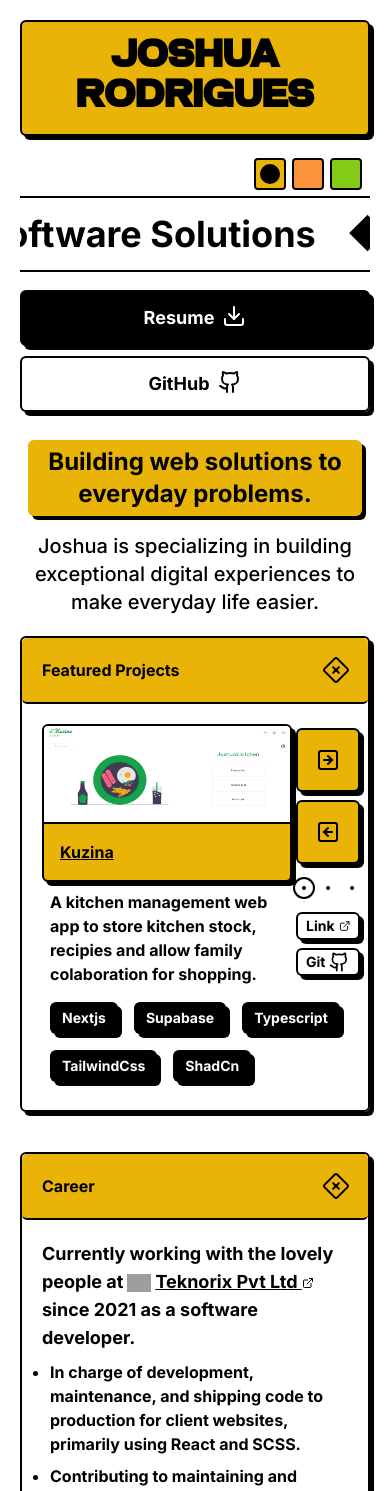
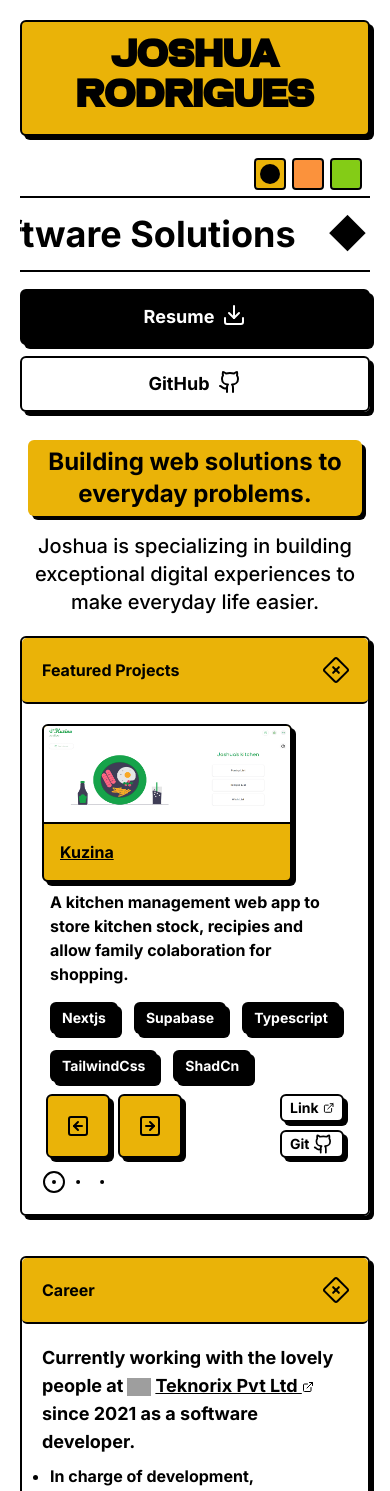
Before and after one commit to Joshuajrodrigues/dev-portfolio, a Next.js app: page / in a window 390 px wide. Shown: the top 1491 px of the page. Built offline with nearby package versions, Linux system fonts and the light colour scheme; grey boxes are pictures that could not be loaded.

Commit message:
responsive project cards

```diff
--- a/components/projectCard.tsx
+++ b/components/projectCard.tsx
@@ -4,19 +4,21 @@ import { useTheme } from "@/store/theme";
 import { Book } from "lucide-react";
 import Image from "next/image";
 import Link from "next/link";
+import { ReactNode } from "react";
 
 type Props = {
   imageUrl: string;
-  children: React.ReactNode;
-  link:string;
+  children?: React.ReactNode;
+  link: string;
   description: string;
+  text?: ReactNode;
 };
 
 export default function ProjectCard({
   imageUrl,
   link,
   description,
-  children,
+  text,
 }: Props) {
   const theme = useTheme((s) => s.theme);
   return (
@@ -24,14 +26,17 @@ export default function ProjectCard({
       <figure
         className={`w-[250px] overflow-hidden rounded-md border-2 border-black ${theme} font-bold shadow-[4px_4px_0px_0px_rgba(0,0,0,1)]`}
       >
-        <Image className="w-full h-24 " width={1000} height={1000} src={imageUrl} alt="project" />
-        <figcaption className="border-t-2 border-black p-4 flex justify-between items-center">
-          {children}{" "}
-          <small>
-            <u>
-              {/* <Link className="flex items-center justify-center" href={link}> Read more <Book className="inline ml-1" size={12} /></Link> */}
-            </u>
-          </small>
+        <Image
+          className="w-full h-24 "
+          width={1000}
+          height={1000}
+          src={imageUrl}
+          alt="project"
+        />
+        <figcaption className="border-t-2 border-black p-4 ">
+          <Link className=" underline" href={link}>
+            {text}
+          </Link>
         </figcaption>
       </figure>
       <p className="m-2">{description}</p>
--- a/components/projectLinks.tsx
+++ b/components/projectLinks.tsx
@@ -3,7 +3,7 @@ import React from "react";
 
 const ProjectLink = ({ visit, code }: { visit: string; code: string }) => {
   return (
-    <div className="flex flex-col items-center justify-center mt-2">
+    <div className="flex flex-col items-center justify-start sm:justify-center sm:mt-2">
       <a target="_blank" href={visit} className="flex justify-between text-sm cursor-pointer items-center rounded-md border-2 border-black bg-white w-16 m-1 px-2  font-bold shadow-[4px_4px_0px_0px_rgba(0,0,0,1)] transition-all hover:translate-x-[3px] hover:translate-y-[3px] hover:shadow-none">
         Link <ExternalLink className="ml-1" />
       </a>{" "}
--- /dev/null
+++ b/components/projectSection.tsx
@@ -0,0 +1,49 @@
+import React from "react";
+import ProjectCard from "./projectCard";
+import { Link } from "lucide-react";
+import Tags from "./tags";
+import ProjectControl from "./projectcontrols";
+import Pagination from "./pagination";
+import ProjectLink from "./projectLinks";
+
+type props = {
+  projectName: string;
+  projectlink: string;
+  projectImage: string;
+  projectDesp: string;
+  tags: string[];
+  visit: string;
+  git: string;
+};
+
+export const ProjectSection = (props: props) => {
+  return (
+    <section className="w-full  flex flex-col sm:flex-row justify-center items-center sm:items-start ">
+      <div>
+        <div>
+          <ProjectCard
+            description={props.projectDesp}
+            imageUrl={props.projectImage}
+            link={props.projectlink}
+            text={props.projectName}
+          />
+        </div>
+
+        <div className="flex flex-wrap">
+          {props.tags!.map((item) => (
+            <Tags key={item} nostyle={true}>
+              {item}
+            </Tags>
+          ))}
+        </div>
+      </div>
+      <div className="w-full flex justify-between sm:justify-center items-start sm:items-center sm:flex-col">
+        <div>
+          <ProjectControl />
+          <Pagination />
+        </div>
+        <ProjectLink visit={props.visit} code={props.git} />
+      </div>
+    </section>
+  );
+};
--- a/components/projectcontrols.tsx
+++ b/components/projectcontrols.tsx
@@ -5,41 +5,39 @@ import { ArrowRightSquare, ArrowLeftSquare } from "lucide-react";
 import { useProject } from "@/store/project";
 const ProjectControl = () => {
   const theme = useTheme((s) => s.theme);
-  const changeProject = useProject((s)=>s.changeProject)
-  const project = useProject((s)=>s.project)
+  const changeProject = useProject((s) => s.changeProject);
+  const project = useProject((s) => s.project);
   return (
-    <div className="flex flex-col">
+    <div className="flex sm:flex-col">
+      <Button
+        className={
+          "w-16 p-1 m-1 h-16 flex items-center justify-center" + " " + theme
+        }
+        ariaLabel="Click for previous project"
+        onClick={() => {
+          if (project > 0) {
+            changeProject(project - 1);
+          } else {
+            changeProject(2);
+          }
+        }}
+      >
+        <ArrowLeftSquare />
+      </Button>
       <Button
         className={
           "w-16 p-1 m-1 h-16 flex items-center justify-center" + " " + theme
         }
         ariaLabel="Click for next project"
         onClick={() => {
-            if(project<2){
-                changeProject(project+1)
-
-            }else{
-                changeProject(0)
-            }
+          if (project < 2) {
+            changeProject(project + 1);
+          } else {
+            changeProject(0);
+          }
         }}
       >
         <ArrowRightSquare />
-      </Button>
-      <Button
-        className={
-          "w-16 p-1 m-1 h-16 flex items-center justify-center" + " " + theme
-        }
-        ariaLabel="Click for previous project"
-        onClick={() => {
-            if(project>0){
-                changeProject(project-1)
-
-            }else{
-                changeProject(2)
-            }
-        }}
-      >
-        <ArrowLeftSquare />
       </Button>
     </div>
   );
--- a/components/projects.tsx
+++ b/components/projects.tsx
@@ -1,13 +1,6 @@
 "use client";
-import ProjectCard from "./projectCard";
-import ProjectControl from "./projectcontrols";
-import Pagination from "./pagination";
 import { useProject } from "@/store/project";
-import Tags from "./tags";
-import ProjectLink from "./projectLinks";
-import Card from "./card";
-import { Scale } from "lucide-react";
-import Link from "next/link";
+import { ProjectSection } from "./projectSection";
 
 const Projects = () => {
   const project = useProject((s) => s.project);
@@ -16,139 +9,58 @@ const Projects = () => {
     case 0:
       return (
         <>
-          <section className="w-full flex">
-            <div>
-              <ProjectCard
-                description="A kitchen management web app to store kitchen stock, recipies and allow family colaboration for shopping."
-                imageUrl="/images/kuzina.png"
-                link="/project/kuzina"
-              >
-                <Link className=" underline" href={"/project/kuzina"}>
-                  Kuzina
-                </Link>
-              </ProjectCard>
-            </div>
-            <div className="flex flex-col">
-              <ProjectControl />
-              <Pagination />
-              <ProjectLink
+          <ProjectSection
+            projectDesp="A kitchen management web app to store kitchen stock, recipies and allow family colaboration for shopping."
+            projectImage="/images/kuzina.png"
+            projectlink="/project/kuzina"
+            projectName="Kuzina"
+            tags={["Nextjs", "Supabase", "Typescript", "TailwindCss", "ShadCn"]}
             visit="https://kuzina.vercel.app/"
-                code="https://github.com/Joshuajrodrigues/kuzina"
+            git="https://github.com/Joshuajrodrigues/kuzina"
           />
-            </div>
-          </section>
-          <div className="flex flex-wrap">
-            {["Nextjs", "Supabase", "Typescript", "TailwindCss", "ShadCn"]!.map(
-              (item) => (
-                <Tags key={item} nostyle={true}>
-                  {item}
-                </Tags>
-              )
-            )}
-          </div>
         </>
       );
     case 1:
       return (
         <>
-          <section className="w-full flex">
-            <div>
-              <ProjectCard
-                description="A congitive behavioral therapy journaling app, for challenging negative thoughts and emotions."
-                imageUrl="/images/kognitive.png"
-                link="/project/kognitive"
-              >
-                <Link className=" underline" href={"/project/kognitive"}>
-                  Kognitive
-                </Link>
-              </ProjectCard>
-            </div>
-            <div className="flex flex-col">
-              <ProjectControl />
-              <Pagination />
-              <ProjectLink
+          <ProjectSection
+            projectDesp="A congitive behavioral therapy journaling app, for challenging negative thoughts and emotions."
+            projectImage="/images/kognitive.png"
+            projectlink="/project/kognitive"
+            projectName="Kognitive"
+            tags={["React", "Typescript", "Supabase", "ChakraUi"]}
             visit="https://kognitive.vercel.app"
-                code="https://github.com/Joshuajrodrigues/cbtjournal"
+            git="https://github.com/Joshuajrodrigues/cbtjournal"
           />
-            </div>
-          </section>
-          <div className="flex flex-wrap">
-            {["React", "Typescript", "Supabase", "ChakraUi"]!.map((item) => (
-              <Tags key={item} nostyle={true}>
-                {item}
-              </Tags>
-            ))}
-          </div>
         </>
       );
     case 2:
       return (
         <>
-          <section className="w-full flex">
-            <div>
-              <ProjectCard
-                description="College final year project to use clustering algorithms (fuzzy c strange point) to segment eye image to cup and disk then calculate the cup to disk ratio for glaucoma detection."
-                imageUrl="/images/gla.png"
-                link="/project/final-year-project"
-              >
-                <Link
-                  className=" underline"
-                  href={"/project/final-year-project"}
-                >
-                  Glaucoma App
-                </Link>
-              </ProjectCard>
-            </div>
-            <div className="flex flex-col">
-              <ProjectControl />
-              <Pagination />
-              <ProjectLink
+          <ProjectSection
+            projectDesp="College final year project to use clustering algorithms (fuzzy c strange point) to segment eye image to cup and disk then calculate the cup to disk ratio for glaucoma detection."
+            projectImage="/images/gla.png"
+            projectlink="/project/final-year-project"
+            projectName="  Glaucoma App"
+            tags={["Nextjs", "Zustand", "TailwindCss"]}
             visit="https://glaucoma-detector.vercel.app/"
-                code="https://github.com/Joshuajrodrigues/glaucoma-detector"
+            git="https://github.com/Joshuajrodrigues/glaucoma-detector"
           />
-            </div>
-          </section>
-          <div className="flex flex-wrap">
-            {["Nextjs", "Zustand", "TailwindCss"]!.map((item) => (
-              <Tags key={item} nostyle={true}>
-                {item}
-              </Tags>
-            ))}
-          </div>
         </>
       );
 
     default:
       return (
         <>
-          <section className="w-full flex">
-            <div>
-              <ProjectCard
-                description="A kitchen management web app with collaboration"
-                imageUrl="/images/kuzina.png"
-                link="/project/kuzina"
-              >
-                <Link className=" underline" href={"/project/kuzina"}>
-                  Kuzina
-                </Link>
-              </ProjectCard>
-            </div>
-            <div className="flex flex-col">
-              <ProjectControl />
-              <Pagination />
-              <ProjectLink
+          <ProjectSection
+            projectDesp="A kitchen management web app to store kitchen stock, recipies and allow family colaboration for shopping."
+            projectImage="/images/kuzina.png"
+            projectlink="/project/kuzina"
+            projectName="Kuzina"
+            tags={["Nextjs", "Supabase", "Typescript", "TailwindCss", "ShadCn"]}
             visit="https://kuzina.vercel.app/"
-                code="https://github.com/Joshuajrodrigues/kuzina"
+            git="https://github.com/Joshuajrodrigues/kuzina"
           />
-            </div>
-          </section>
-          <div className="flex flex-wrap">
-            {["Nextjs", "Supabase", "TailwindCss"]!.map((item) => (
-              <Tags key={item} nostyle={true}>
-                {item}
-              </Tags>
-            ))}
-          </div>
         </>
       );
   }
```
Lines whose indentation alone changed are shown as unchanged.
